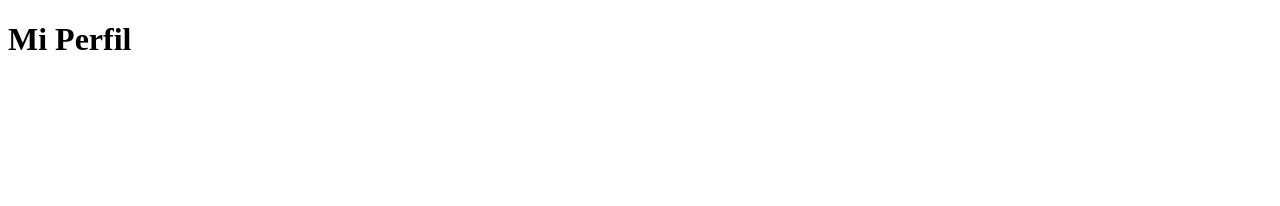
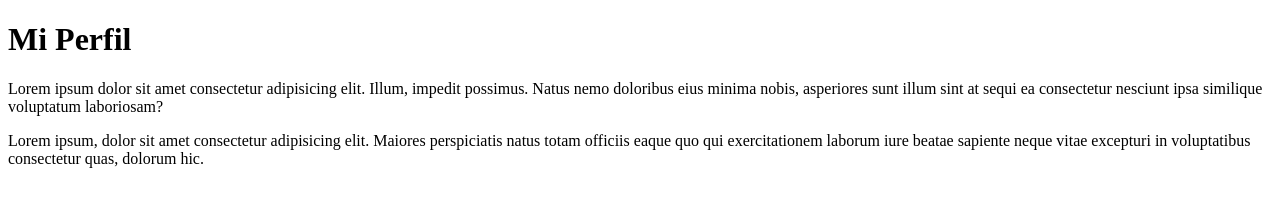
Before and after one commit to BerniPas/module, a plain HTML site: page index.html in a window 1280 px wide. Drawn offline with Linux system fonts and the light colour scheme.

Commit message:
cambios en el módulo

```diff
--- a/index.html
+++ b/index.html
@@ -11,5 +11,14 @@
         Mi Perfil
     </h1>
 
+    <p>
+        Lorem ipsum dolor sit amet consectetur adipisicing elit. Illum, impedit possimus. Natus nemo doloribus eius minima nobis, asperiores sunt illum sint at sequi ea consectetur nesciunt ipsa similique voluptatum laboriosam?
+    </p>
+
+    <p>
+        Lorem ipsum, dolor sit amet consectetur adipisicing elit. Maiores perspiciatis natus totam officiis eaque quo qui exercitationem laborum iure beatae sapiente neque vitae excepturi in voluptatibus consectetur quas, dolorum hic.
+    </p>
+
+
 </body>
 </html>
```
